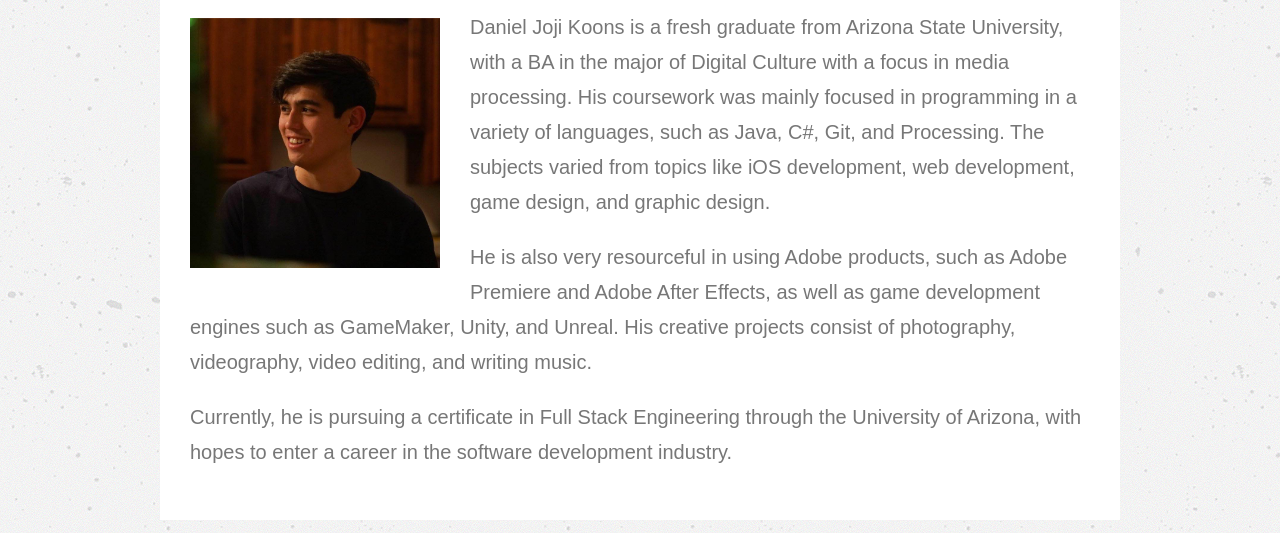
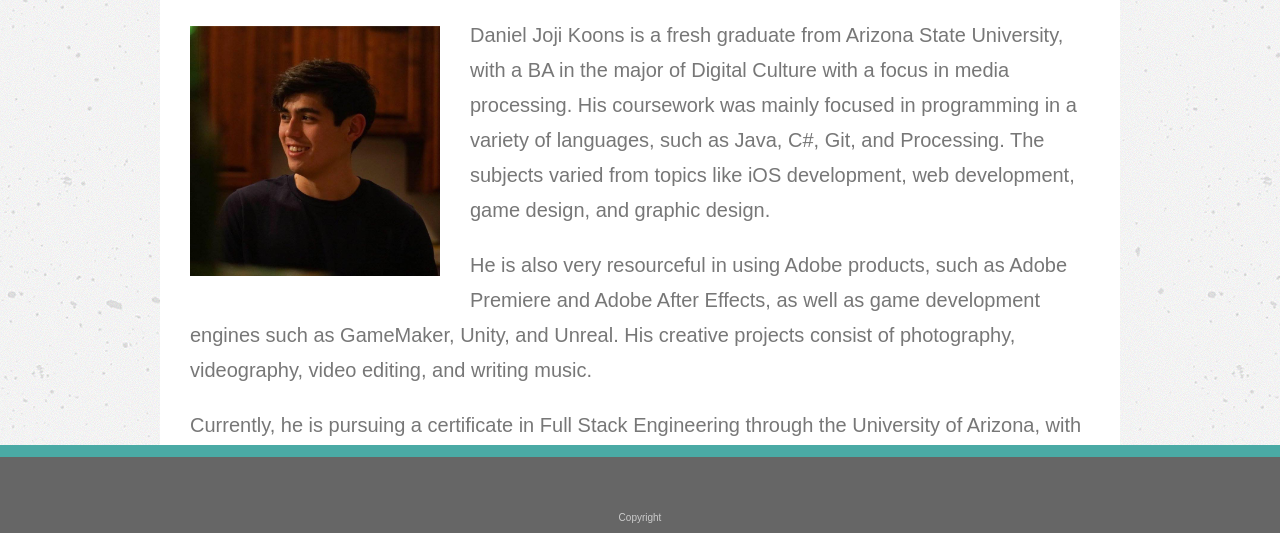
Before and after one commit to dkoons1/dkoons1.github.io, a plain HTML site: page index.html in a window 1280 px wide. Shown: the part 267-800 px from the top of the page. Drawn offline with Linux system fonts and the light colour scheme.

Commit message:
Update CSS footer

```diff
--- a/assets/css/style.css
+++ b/assets/css/style.css
@@ -50,6 +50,7 @@ input{
     margin-bottom: 100px;
     align-content: center;
     justify-content: center;
+    display: inline-block;
     top: 100px;
     background: #ffffff;
     /* position: relative; */
@@ -158,10 +159,9 @@ a{
 }
 
 .footer{
-    position: absolute;
-    display: inline-block;
+    position: fixed;
     left: 0%;
-    /* bottom: 0%; */
+    bottom: 0%;
     margin-top: 105px;
     display: inline-block;
     font-size: 10px;
```
